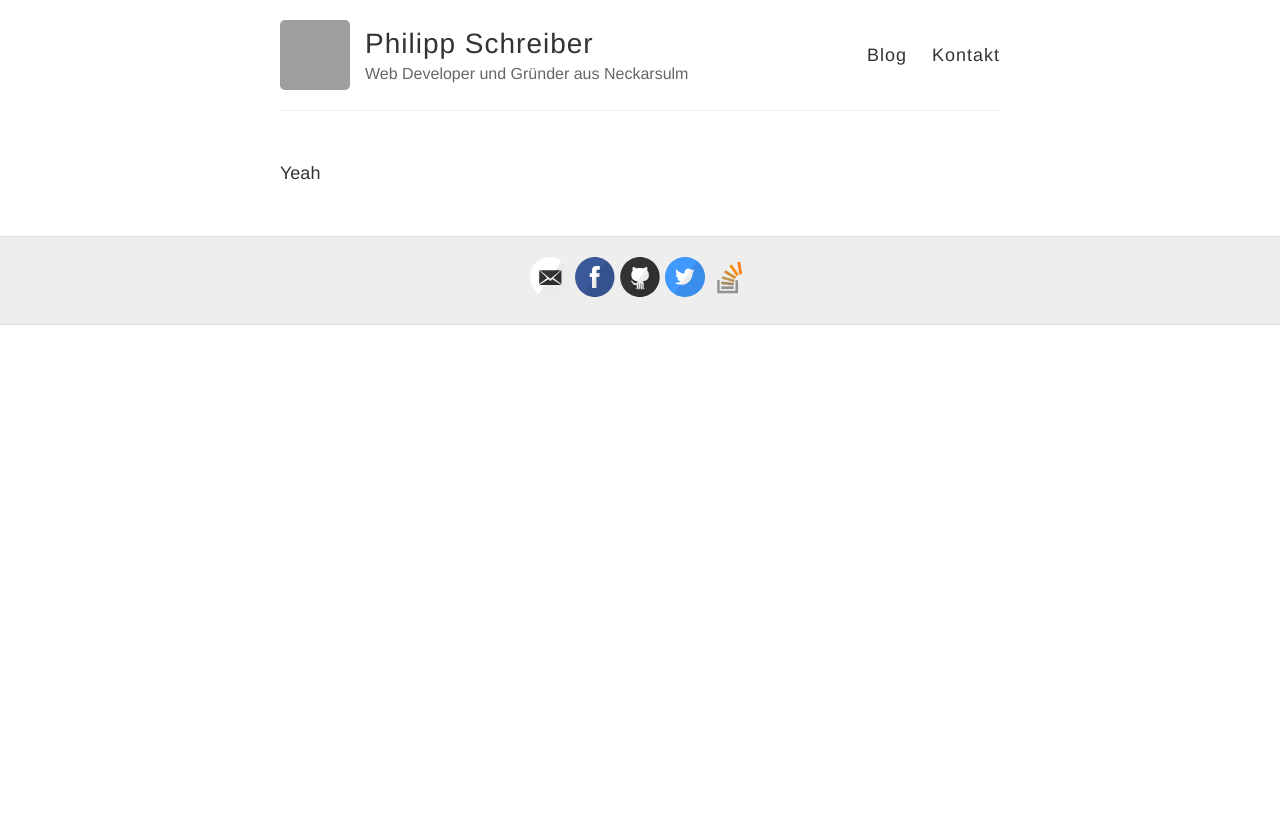
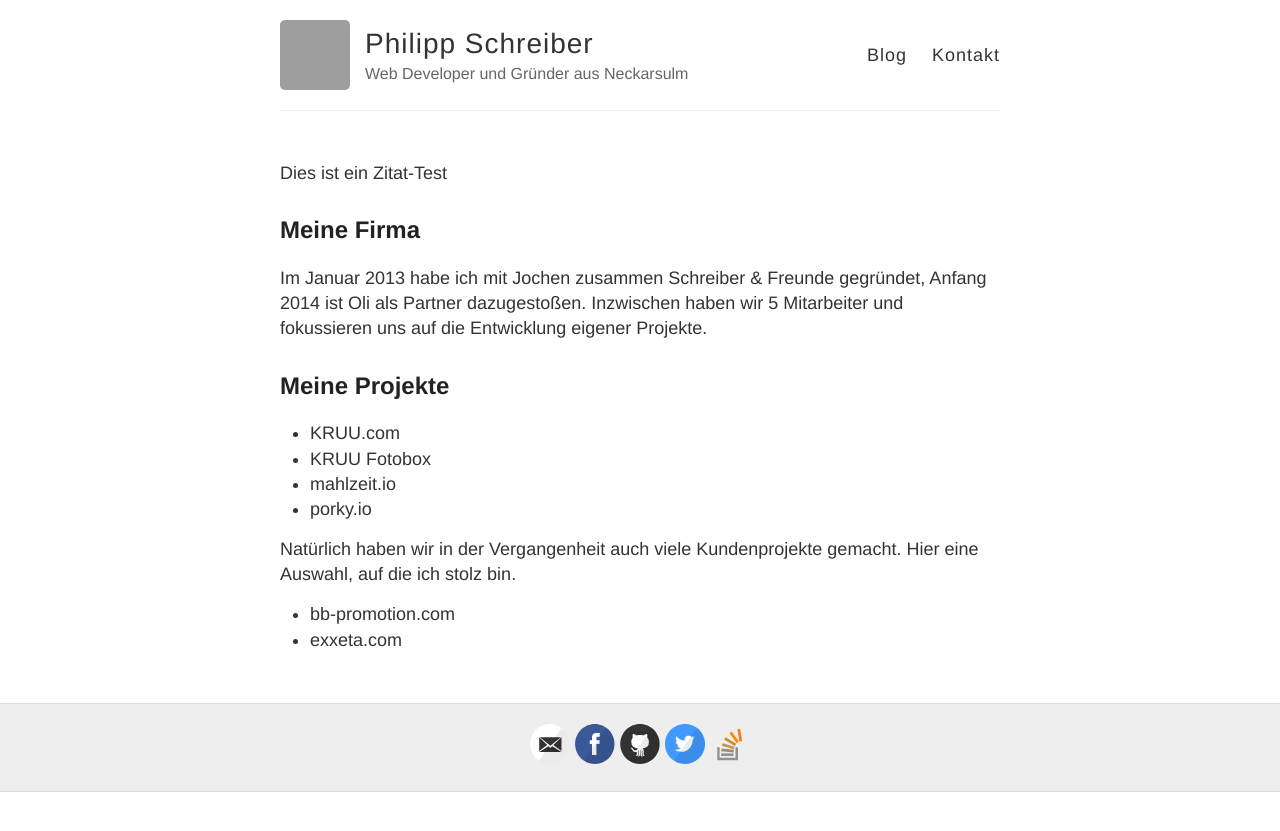
Before and after one commit to PhilippSchreiber/philippschreiber.github.io, a Jekyll site: the page built from index.md, in a window 1280 px wide. Shown: the top 831 px of the page. Built offline with Jekyll 4.4.1, drawn with Linux system fonts in a browser that asks for light colours; grey boxes are pictures that could not be loaded.

Commit message:
adding first content

```diff
--- a/index.md
+++ b/index.md
@@ -2,4 +2,17 @@
 layout: page
 ---
 
-Yeah
+> Dies ist ein Zitat-Test
+
+## Meine Firma
+Im Januar 2013 habe ich mit Jochen zusammen Schreiber & Freunde gegründet, Anfang 2014 ist Oli als Partner dazugestoßen. Inzwischen haben wir 5 Mitarbeiter und fokussieren uns auf die Entwicklung eigener Projekte.
+
+## Meine Projekte
+* KRUU.com
+* KRUU Fotobox
+* mahlzeit.io
+* porky.io
+
+Natürlich haben wir in der Vergangenheit auch viele Kundenprojekte gemacht. Hier eine Auswahl, auf die ich stolz bin.
+* bb-promotion.com
+* exxeta.com
```
